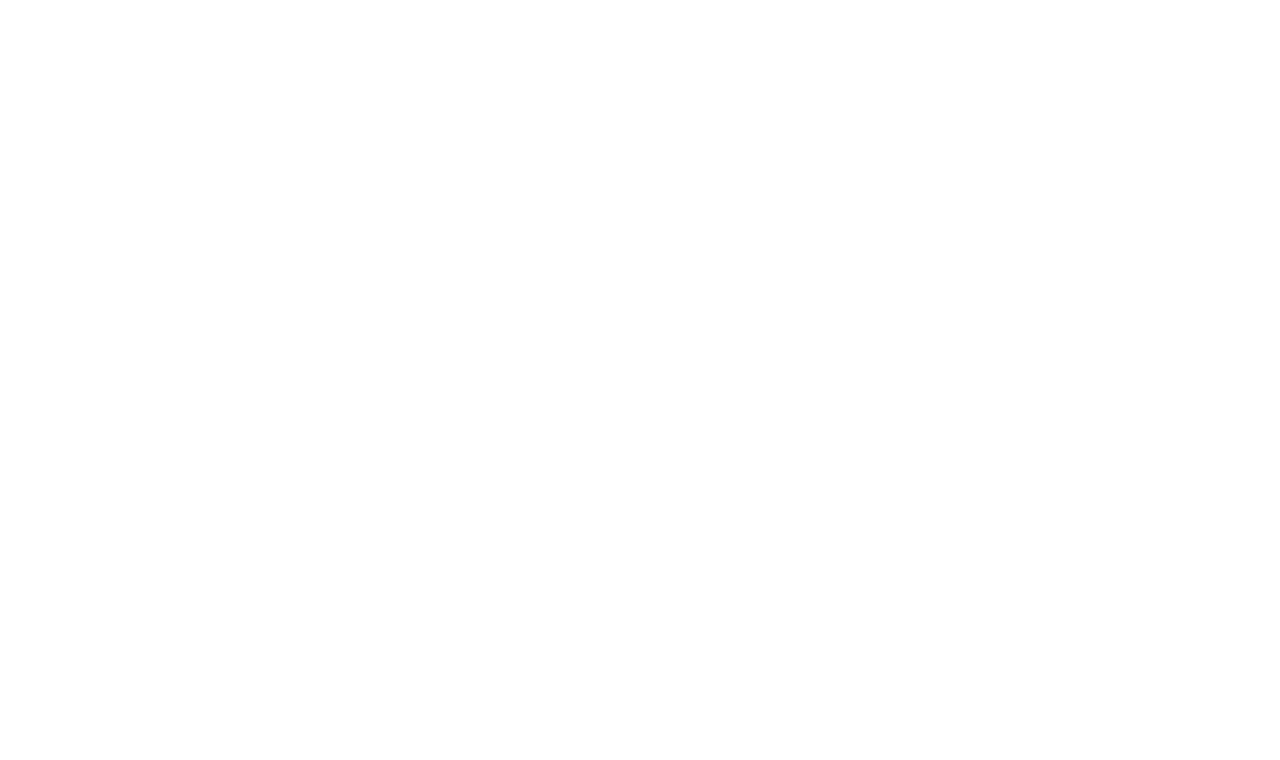
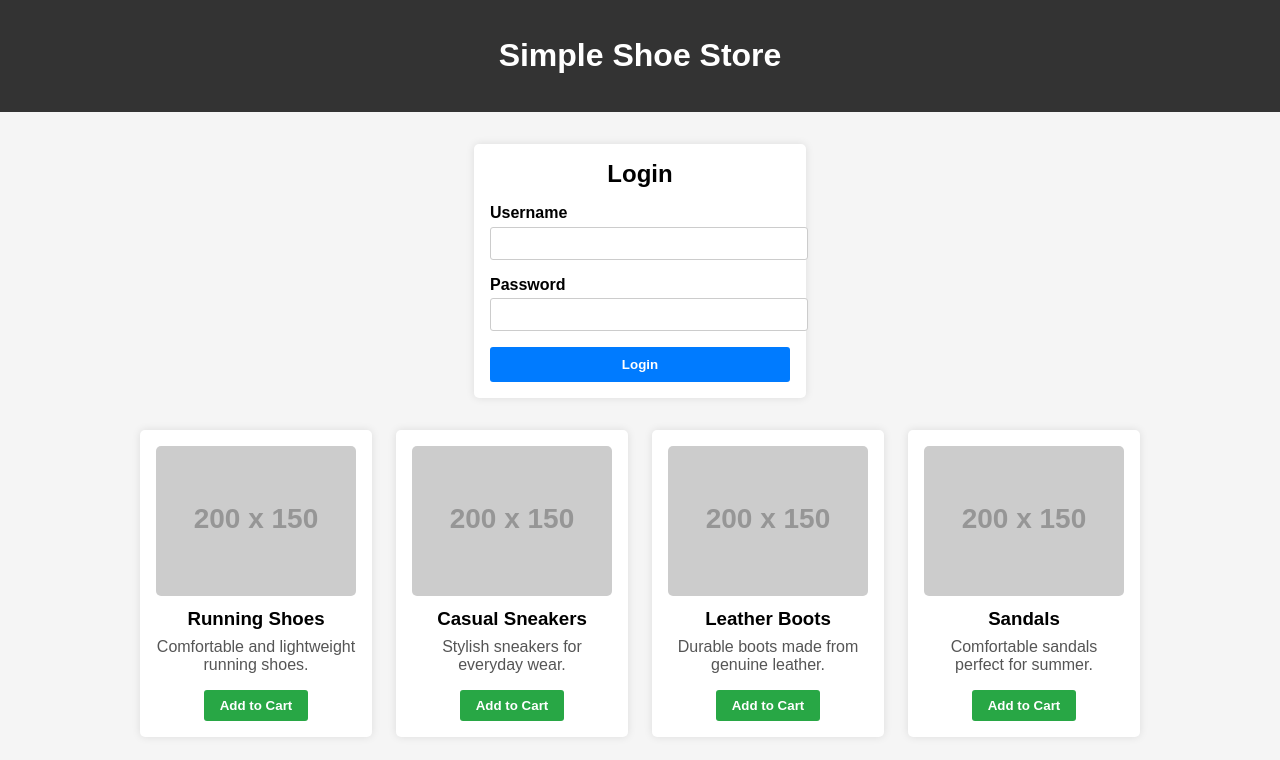
Before and after one commit to Alwin-Kuri/testWK2, a plain HTML site: page index.html in a window 1280 px wide. Drawn offline with Linux system fonts and the light colour scheme; placeholder pictures from the web are drawn by us.

Commit message:
Updating old code of html with new code

```diff
--- a/index.html
+++ b/index.html
@@ -1,11 +1,147 @@
 <!DOCTYPE html>
 <html lang="en">
 <head>
-    <meta charset="UTF-8">
-    <meta name="viewport" content="width=device-width, initial-scale=1.0">
-    <title>Document</title>
+    <meta charset="UTF-8" />
+    <meta name="viewport" content="width=device-width, initial-scale=1" />
+    <title>Shoe Store</title>
+    <style>
+        body {
+            font-family: Arial, sans-serif;
+            margin: 0; padding: 0;
+            background: #f5f5f5;
+        }
+        header {
+            background: #333;
+            color: white;
+            padding: 1rem;
+            text-align: center;
+        }
+        main {
+            max-width: 1000px;
+            margin: 2rem auto;
+            padding: 0 1rem;
+        }
+        .login-form {
+            max-width: 300px;
+            margin: 0 auto 2rem;
+            background: white;
+            padding: 1rem;
+            border-radius: 5px;
+            box-shadow: 0 0 8px rgba(0,0,0,0.1);
+        }
+        .login-form h2 {
+            margin-top: 0;
+            margin-bottom: 1rem;
+            text-align: center;
+        }
+        .login-form label {
+            display: block;
+            margin-bottom: 0.3rem;
+            font-weight: bold;
+        }
+        .login-form input[type="text"],
+        .login-form input[type="password"] {
+            width: 100%;
+            padding: 0.5rem;
+            margin-bottom: 1rem;
+            border: 1px solid #ccc;
+            border-radius: 3px;
+        }
+        .login-form button {
+            width: 100%;
+            padding: 0.6rem;
+            background: #007bff;
+            border: none;
+            color: white;
+            font-weight: bold;
+            border-radius: 3px;
+            cursor: pointer;
+        }
+        .login-form button:hover {
+            background: #0056b3;
+        }
+        .products {
+            display: grid;
+            grid-template-columns: repeat(auto-fill,minmax(200px,1fr));
+            gap: 1.5rem;
+        }
+        .product {
+            background: white;
+            border-radius: 5px;
+            padding: 1rem;
+            box-shadow: 0 0 8px rgba(0,0,0,0.1);
+            text-align: center;
+        }
+        .product img {
+            max-width: 100%;
+            height: auto;
+            border-radius: 5px;
+        }
+        .product h3 {
+            margin: 0.5rem 0;
+        }
+        .product p {
+            color: #555;
+            margin: 0.5rem 0 1rem;
+        }
+        .product button {
+            background: #28a745;
+            border: none;
+            color: white;
+            padding: 0.5rem 1rem;
+            border-radius: 3px;
+            cursor: pointer;
+            font-weight: bold;
+        }
+        .product button:hover {
+            background: #1e7e34;
+        }
+    </style>
 </head>
 <body>
+    <header>
+        <h1>Simple Shoe Store</h1>
+    </header>
+    <main>
+        <section class="login-form">
+            <h2>Login</h2>
+            <form>
+                <label for="username">Username</label>
+                <input type="text" id="username" name="username" required />
 
+                <label for="password">Password</label>
+                <input type="password" id="password" name="password" required />
+
+                <button type="submit">Login</button>
+            </form>
+        </section>
+
+        <section class="products">
+            <div class="product">
+                <img src="https://via.placeholder.com/200x150?text=Running+Shoes" alt="Running Shoes" />
+                <h3>Running Shoes</h3>
+                <p>Comfortable and lightweight running shoes.</p>
+                <button>Add to Cart</button>
+            </div>
+            <div class="product">
+                <img src="https://via.placeholder.com/200x150?text=Casual+Sneakers" alt="Casual Sneakers" />
+                <h3>Casual Sneakers</h3>
+                <p>Stylish sneakers for everyday wear.</p>
+                <button>Add to Cart</button>
+            </div>
+            <div class="product">
+                <img src="https://via.placeholder.com/200x150?text=Leather+Boots" alt="Leather Boots" />
+                <h3>Leather Boots</h3>
+                <p>Durable boots made from genuine leather.</p>
+                <button>Add to Cart</button>
+            </div>
+            <div class="product">
+                <img src="https://via.placeholder.com/200x150?text=Sandals" alt="Sandals" />
+                <h3>Sandals</h3>
+                <p>Comfortable sandals perfect for summer.</p>
+                <button>Add to Cart</button>
+            </div>
+        </section>
+    </main>
 </body>
 </html>
```
